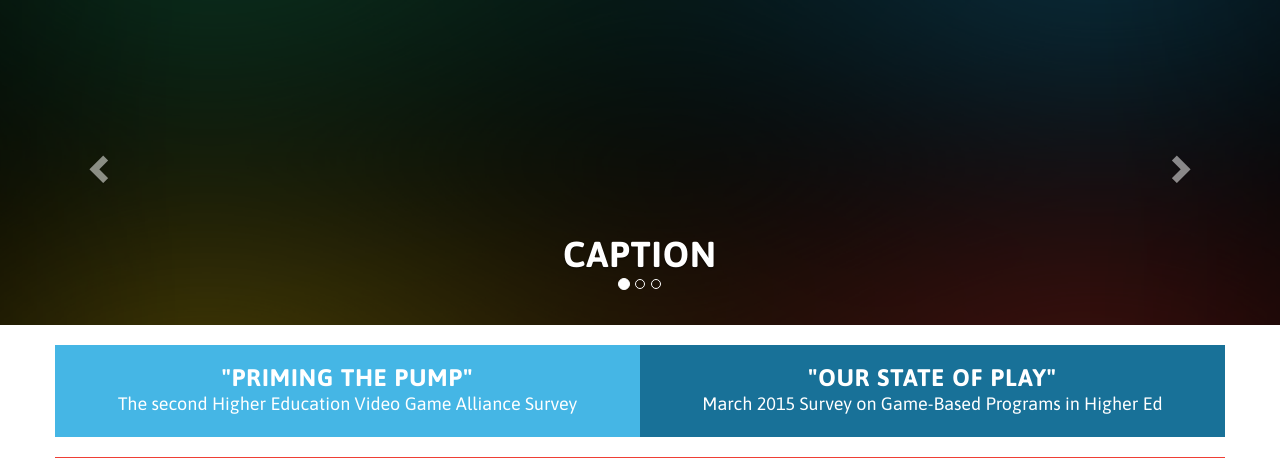
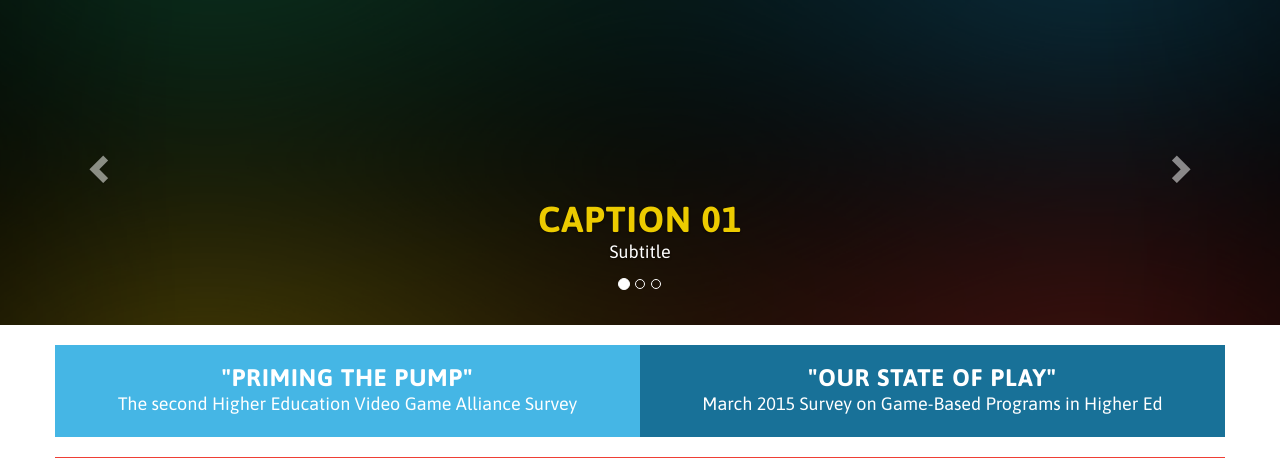
Before and after one commit to jsruesch/hevga2, a PHP site: page / in a window 1280 px wide. Shown: the part 50-508 px from the top of the page. Run offline with PHP 8.4, Linux system fonts and the light colour scheme; some libraries are stand-ins or nearby versions.

Commit message:
Clean up carousel

```diff
--- a/index.php
+++ b/index.php
@@ -16,20 +16,29 @@
       <div class="carousel-inner" role="listbox">
         <div class="item active">
           <img src="img/slides/slide-01.png"/>
-          <div class="carousel-caption">
-            <h1>Caption</h1>
+          <div class="carousel-caption mar10-bot">
+            <h1 class="text-yellow">Caption 01</h1>
+            <p>
+              Subtitle
+            </p>
           </div>
         </div>
         <div class="item">
-          <img src="img/slides/slide-02.png"/>
-          <div class="carousel-caption">
-            <h1>Caption</h1>
+          <img src="img/slides/slide-01.png"/>
+          <div class="carousel-caption mar10-bot">
+            <h1 class="text-yellow">Caption 02</h1>
+            <p>
+              Subtitle
+            </p>
           </div>
         </div>
         <div class="item">
-          <img src="img/slides/slide-03.png"/>
-          <div class="carousel-caption">
-            <h1>Caption</h1>
+          <img src="img/slides/slide-01.png"/>
+          <div class="carousel-caption mar10-bot">
+            <h1 class="text-yellow">Caption 03</h1>
+            <p>
+              Subtitle
+            </p>
           </div>
         </div>
       </div>
```
